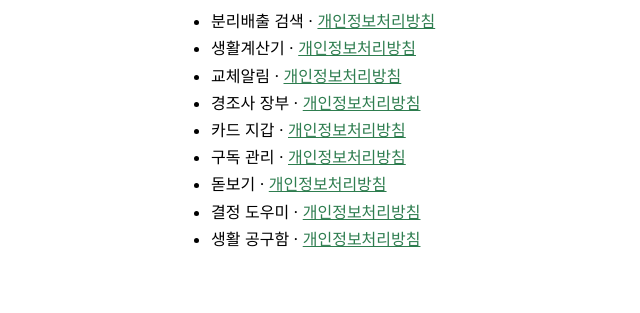
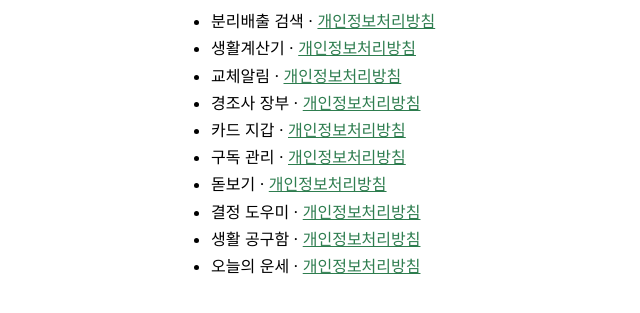
Before and after one commit to byoungguk/byoungguk.github.io, a plain HTML site: page index.html in a window 1280 px wide. Shown: the part 129-442 px from the top of the page, without its empty margins (149-789 px from the left). Drawn offline with Linux system fonts and the light colour scheme.

Commit message:
오늘의 운세 추가

```diff
--- a/index.html
+++ b/index.html
@@ -18,6 +18,7 @@
 <li>돋보기 · <a href="https://byoungguk.github.io/magnifier-privacy/privacy.html">개인정보처리방침</a></li>
 <li>결정 도우미 · <a href="https://byoungguk.github.io/decidehelper-privacy/privacy.html">개인정보처리방침</a></li>
 <li>생활 공구함 · <a href="https://byoungguk.github.io/toolbox-privacy/privacy.html">개인정보처리방침</a></li>
+<li>오늘의 운세 · <a href="https://byoungguk.github.io/dailysaju-privacy/privacy.html">개인정보처리방침</a></li>
 </ul>
 </body>
 </html>
```
